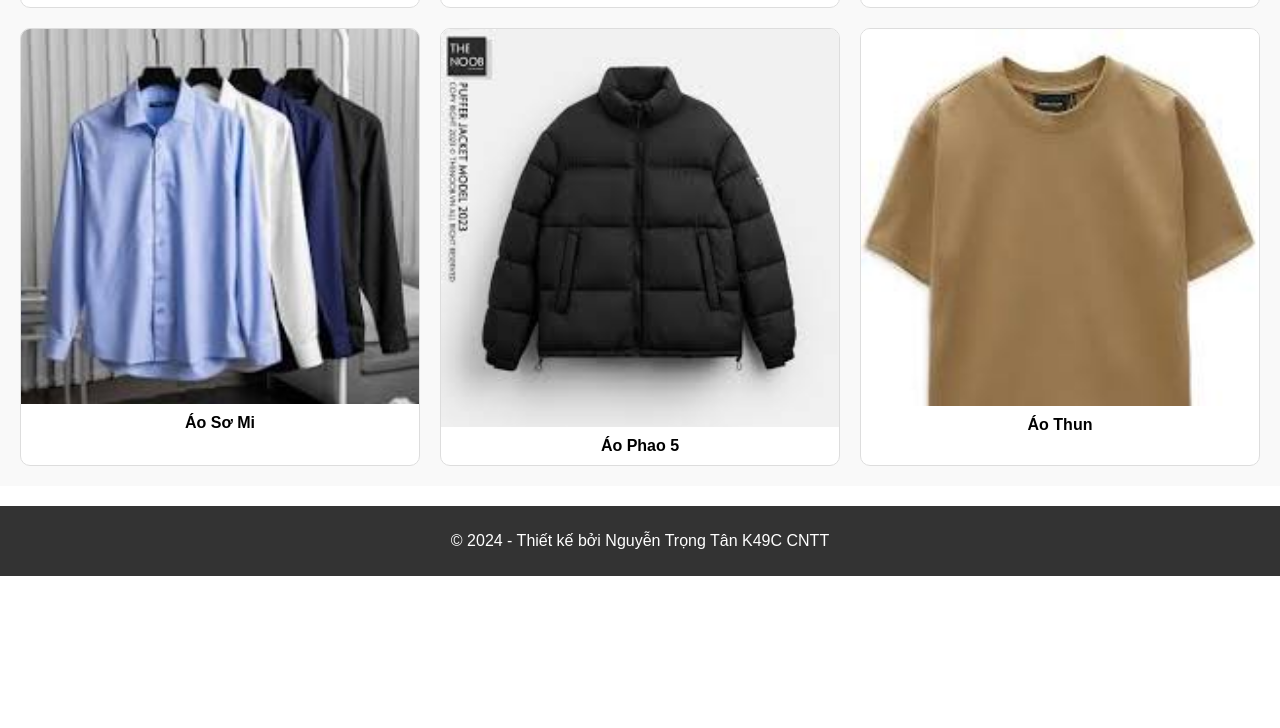
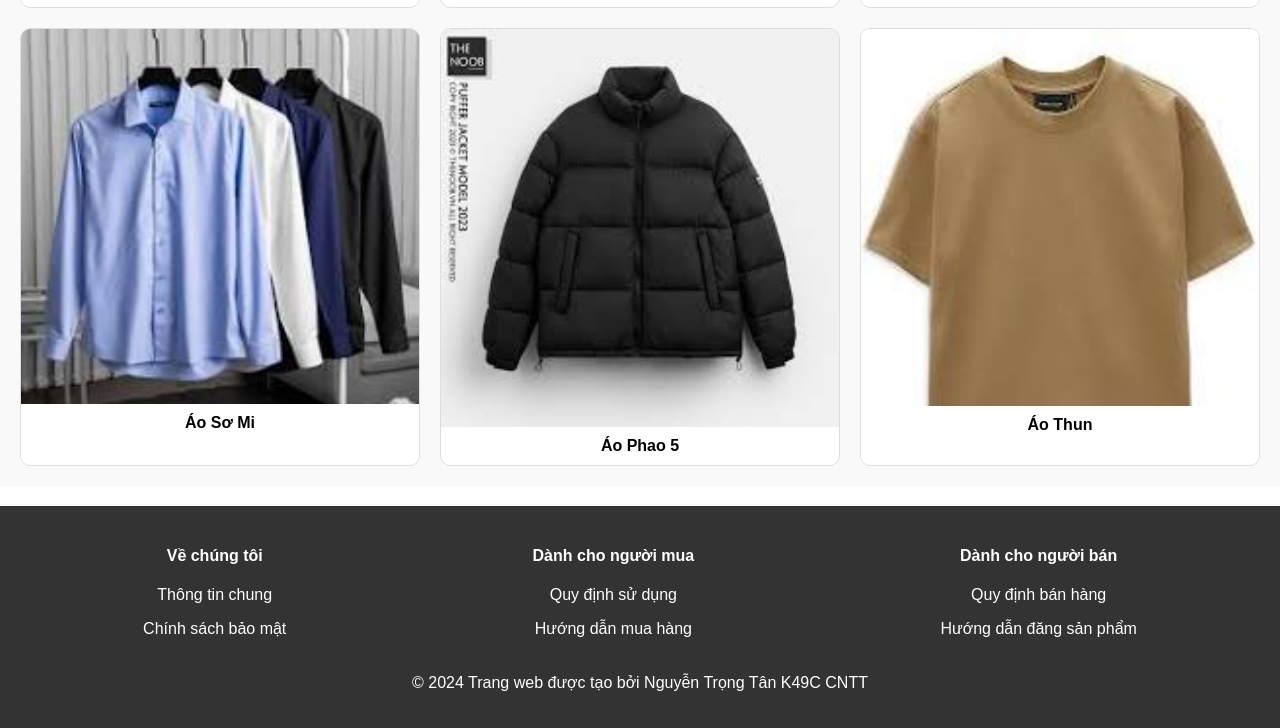
Before and after one commit to AyakaIsWorking/CuaHangQuanAo, a plain HTML site: page index.html in a window 1280 px wide. Shown: the part 550-1278 px from the top of the page. Before the commit the page ends 1126 px from the top, so only its background shows below. Drawn offline with Linux system fonts and the light colour scheme.

Commit message:
2nd commit

```diff
--- a/index.html
+++ b/index.html
@@ -61,8 +61,25 @@
     </section>
 
     <!-- Footer -->
-    <footer>
-        <p>© 2024 - Thiết kế bởi Nguyễn Trọng Tân K49C CNTT</p>
+    <footer style="background-color: #333; color: white; text-align: center; padding: 20px;">
+        <div style="display: flex; justify-content: space-around; margin-bottom: 20px;">
+            <div>
+                <h4>Về chúng tôi</h4>
+                <p>Thông tin chung</p>
+                <p>Chính sách bảo mật</p>
+            </div>
+            <div>
+                <h4>Dành cho người mua</h4>
+                <p>Quy định sử dụng</p>
+                <p>Hướng dẫn mua hàng</p>
+            </div>
+            <div>
+                <h4>Dành cho người bán</h4>
+                <p>Quy định bán hàng</p>
+                <p>Hướng dẫn đăng sản phẩm</p>
+            </div>
+        </div>
+        <p>&copy; 2024 Trang web được tạo bởi Nguyễn Trọng Tân K49C CNTT</p>
     </footer>
     <button id="scrollToTopBtn" title="Go to top">↑</button>
 </body>
```
